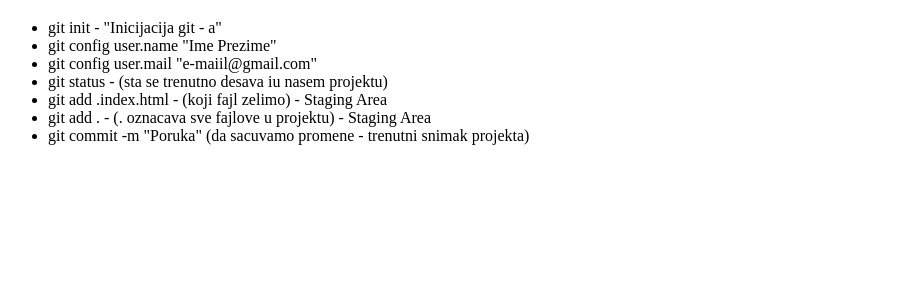
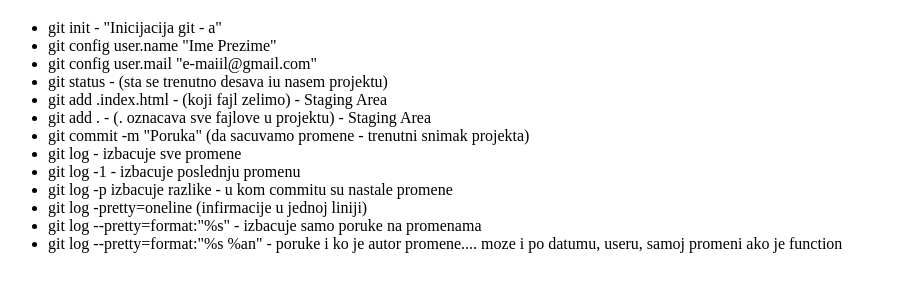
Before and after one commit to StefanMil91/git-komande, a plain HTML site: page index.html in a window 1280 px wide. Shown: the part 61-352 px from the top of the page, without its empty margins (0-897 px from the left). Drawn offline with Linux system fonts and the light colour scheme.

Commit message:
Objasnjenje za git log

```diff
--- a/index.html
+++ b/index.html
@@ -17,6 +17,13 @@
         <li>git add .index.html - (koji fajl zelimo) - Staging Area</li>
         <li>git add . - (. oznacava sve fajlove u projektu) - Staging Area</li>
         <li>git commit -m "Poruka" (da sacuvamo promene - trenutni snimak projekta)</li>
+        <li>git log - izbacuje sve promene</li>
+        <li>git log -1 - izbacuje poslednju promenu</li>
+        <li>git log -p izbacuje razlike - u kom commitu su nastale promene</li>
+        <li>git log -pretty=oneline (infirmacije u jednoj liniji)</li>
+        <li>git log --pretty=format:"%s" - izbacuje samo poruke na promenama</li>
+        <li>git log --pretty=format:"%s %an" - poruke i ko je autor promene.... moze i po datumu, useru, samoj promeni
+            ako je function</li>
     </ul>
 </body>
 
```
